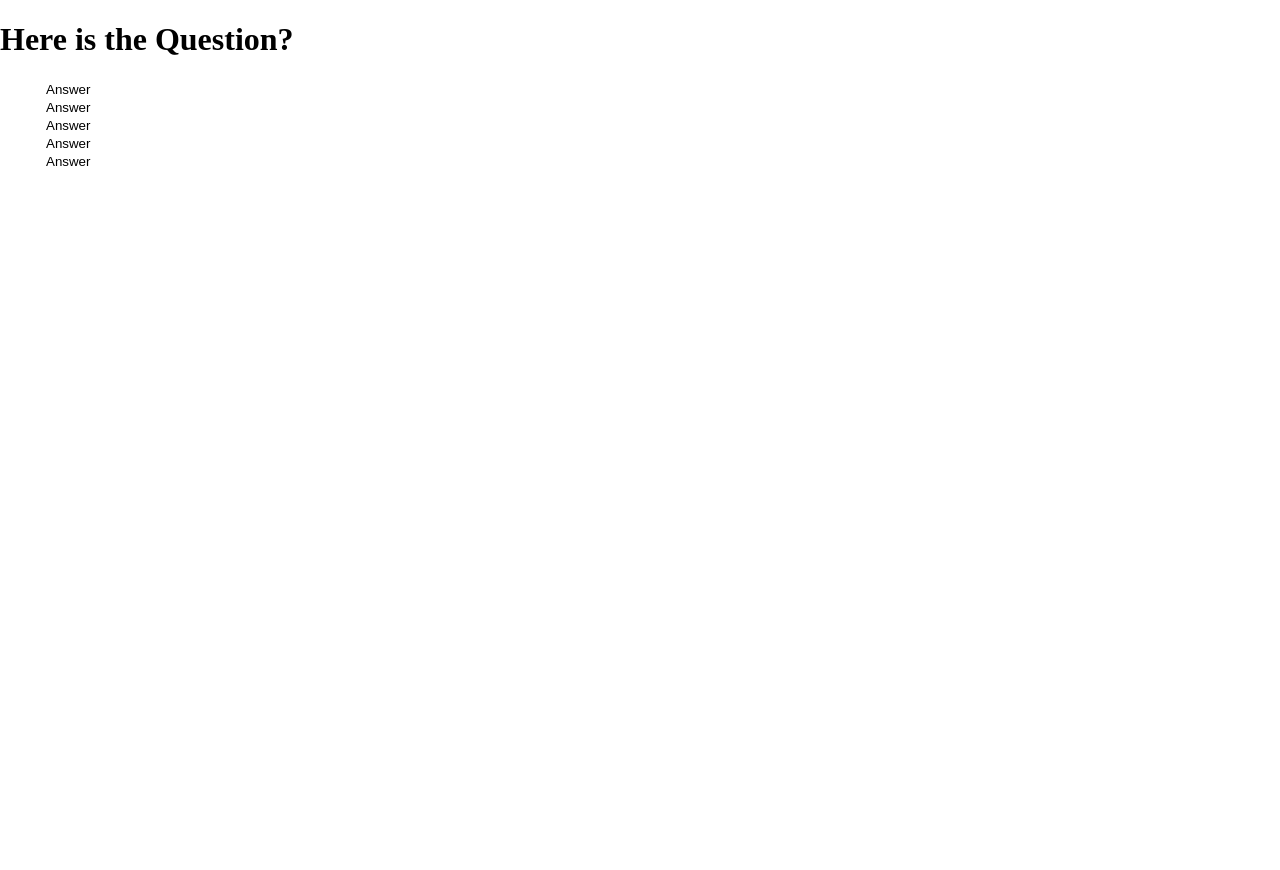
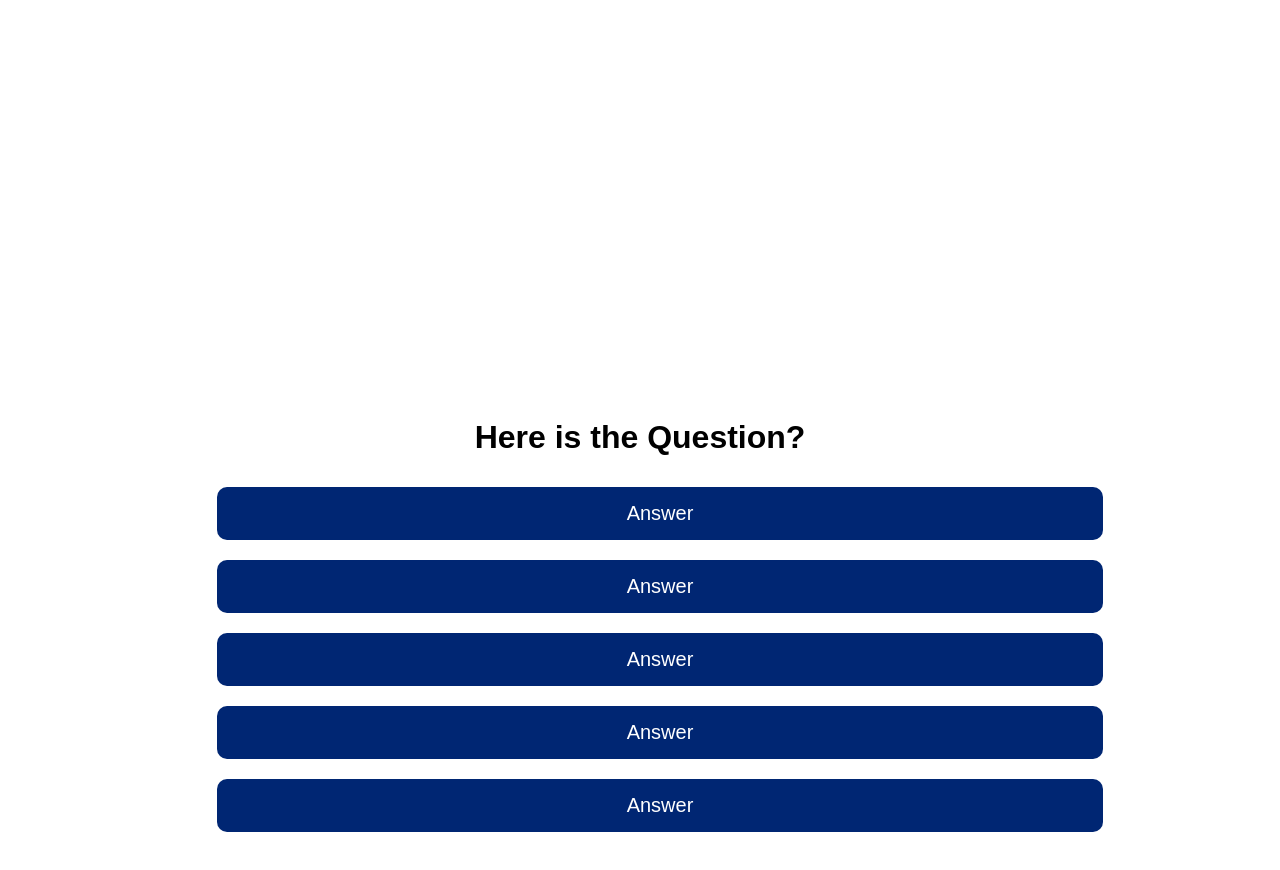
Before and after one commit to Eeee569/NationalCivicHack, a website: page web/index.html in a window 1280 px wide. Drawn offline with Linux system fonts and the light colour scheme.

Commit message:
updates to buttons and question formatting

```diff
--- a/web/style.css
+++ b/web/style.css
@@ -1,4 +1,4 @@
-element{
+:root{
     --red: #c70f2eff;
     --blue: #002673ff;
     --yellow: #f5dc0fff;
@@ -14,14 +14,27 @@ body, html{
 .survey-container{
     width: 80%;
     height: 1000px;
+    margin: 10%;
+    align-content: center;
 }
+
 .question h1{
-
+    text-align: center;
+    font-family: Arial, Helvetica, sans-serif;
 }
-.answer ul{
- list-style-type: none;
+.answer li{
+    list-style-type: none;
 }
-.answer button{
+button{
+    width: 90%;
+    font-family: Arial, Helvetica, sans-serif;
     border:none;
-    background-color: var(--red);
+    align-content: auto;
+    font-size: 20px;
+    list-style-type: none;
+    background-color: var(--blue);
+    color:var(--white);
+    padding: 15px;
+    margin:10px 5%;
+    border-radius: 10px;
 }
```
Also changed, not shown: web/index.html (+1 -6 lines).
